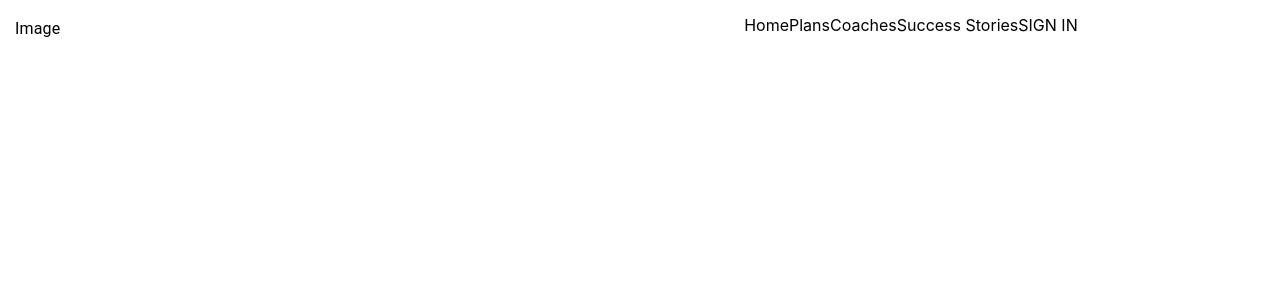
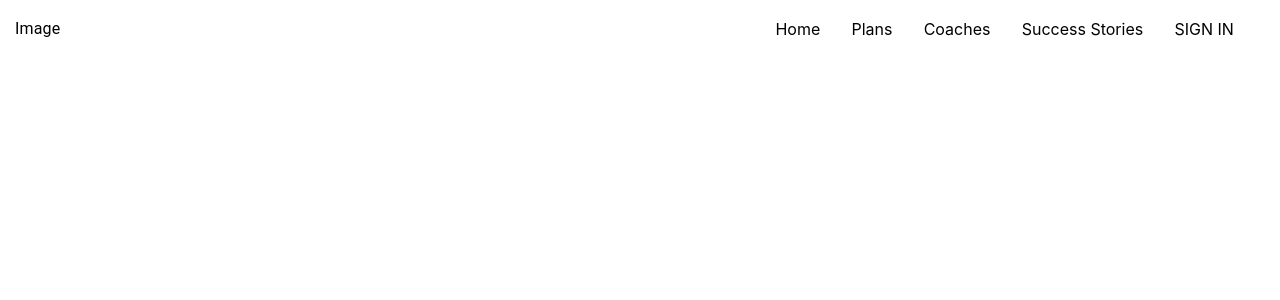
Before and after one commit to vinaypokra/marvel, a React (Create React App) app: page / in a window 1280 px wide. Shown: the top 300 px of the page. Built offline with nearby package versions, Linux system fonts and the light colour scheme.

Commit message:
updated by vinay Header

```diff
--- a/src/Section/Header.js
+++ b/src/Section/Header.js
@@ -11,13 +11,17 @@ class Header extends Component {
         <Grid item>
           <Typography variant="subtitle1">Image</Typography>
         </Grid>
-        <Grid item container xs={5} justify="flex-end space-between">
+        <Grid
+          item
+          xs={5}
+          container
+          direction="row"
+          justify="space-evenly"
+          alignItems="center"
+        >
           {Links.navLinks.map((val) => {
             return (
-              <Link
-                to={val[0]}
-                style={{ ...Styles.headerLink, ...Styles.justify }}
-              >
+              <Link to={val[0]} style={{ ...Styles.headerLink }}>
                 {val[1]}
               </Link>
             );
--- a/src/app-styles.js
+++ b/src/app-styles.js
@@ -47,6 +47,9 @@ export default {
   },
   greyBG: {
     background: "#111",
+  },
+  headerStyle: {
+    justifyContent: "space-evenly",
   },
   italicTxt: {
     fontStyle: "italic",
```
